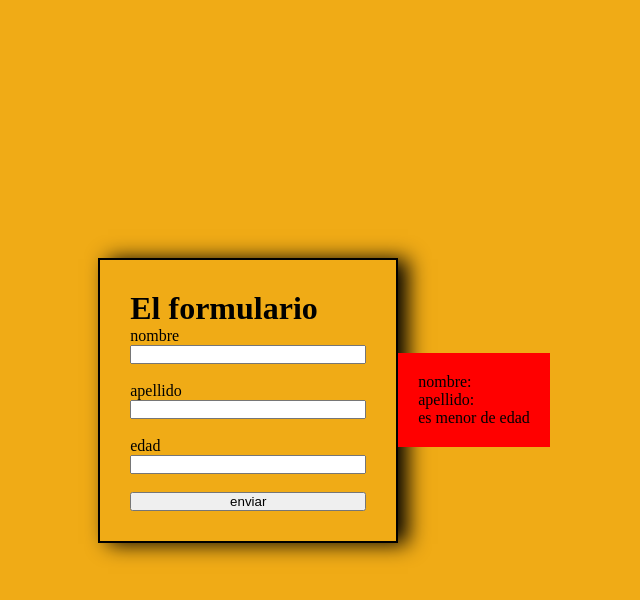
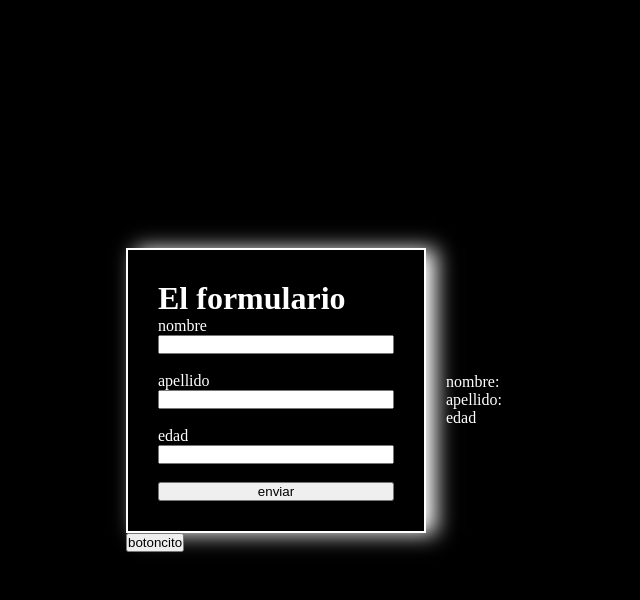
Before and after one commit to GrammerFox/recorderis, a plain HTML site: page index.html in a window 1280 px wide. Both pictures are taken after a click on the button "enviar". Shown: the whole page, without its empty margins (316-956 px from the left). Drawn offline with Linux system fonts and the light colour scheme.

Commit message:
hermano ya basta porfavor

```diff
--- a/index.html
+++ b/index.html
@@ -7,7 +7,7 @@
     <link rel="stylesheet" href="style.css">
     <script src="scrip.js" defer></script>
 </head>
-<body>
+<body class="oscuro">
     <form>
         <div class="contenedor">
             <h1>El formulario </h1>
@@ -22,6 +22,7 @@
             <br>
             <button type="button" onclick="enviarFormulario()">enviar</button>
         </div>
+        <button type="button" onclick="temaoscuro()">botoncito</button>
     </form>
     <div id="respuestas" class="fernando" >
         <p id="respuestaNombre">nombre: </p>
--- a/scrip.js
+++ b/scrip.js
@@ -2,22 +2,30 @@ const nombre = document.getElementById('name');
 const apellido = document.getElementById('surname');
 const edad = document.getElementById('age');
 
-const respuestas = document.getElementById ("respuestas")
+const respuestas = document.getElementById('respuestas');
 const nombreResultado = document.getElementById('respuestaNombre');
 const apellidoResultado = document.getElementById('respuestaApellido');
 const edadResultado = document.getElementById('respuestaEdad');
 
 function enviarFormulario() {
-  nombreResultado.innerText = 'nombre:' + nombre.value;
-  apellidoResultado.innerText = 'apellido:' + apellido.value;
-  edadResultado.innerText = 'edad:' + edad.value;
-  const edadNumero = parseInt(edad.value);
+  if (nombre.value.trim() == '' || apellido.value.trim() == "" ) {
+    alert('teni que poner el nombre chamo');
+  } else {
+    nombreResultado.innerText = 'nombre:' + nombre.value;
+    apellidoResultado.innerText = 'apellido:' + apellido.value;
+    edadResultado.innerText = 'edad:' + edad.value;
+    let edadNumero = parseInt(edad.value);
 
-  if (edadNumero > 18) {
-    edadResultado.innerText = "es mayor de edad"
-    respuestas.classList.remove ("menor")
-  } else {
-    edadResultado.innerText = "es menor de edad"
-    respuestas.classList.add("menor")
+    if (edadNumero > 18) {
+      edadResultado.innerText = 'es mayor de edad';
+      respuestas.classList.remove('menor');
+    } else {
+      edadResultado.innerText = 'es menor de edad';
+      respuestas.classList.add('menor');
+    }
   }
 }
+
+function temaoscuro(){
+  document.body.classList.toggle("oscuro")
+}
--- a/style.css
+++ b/style.css
@@ -30,3 +30,9 @@ body{
 .menor{
     background-color: red;
 }
+
+.oscuro{
+    background-color: black;
+    color: white;
+
+}
```
